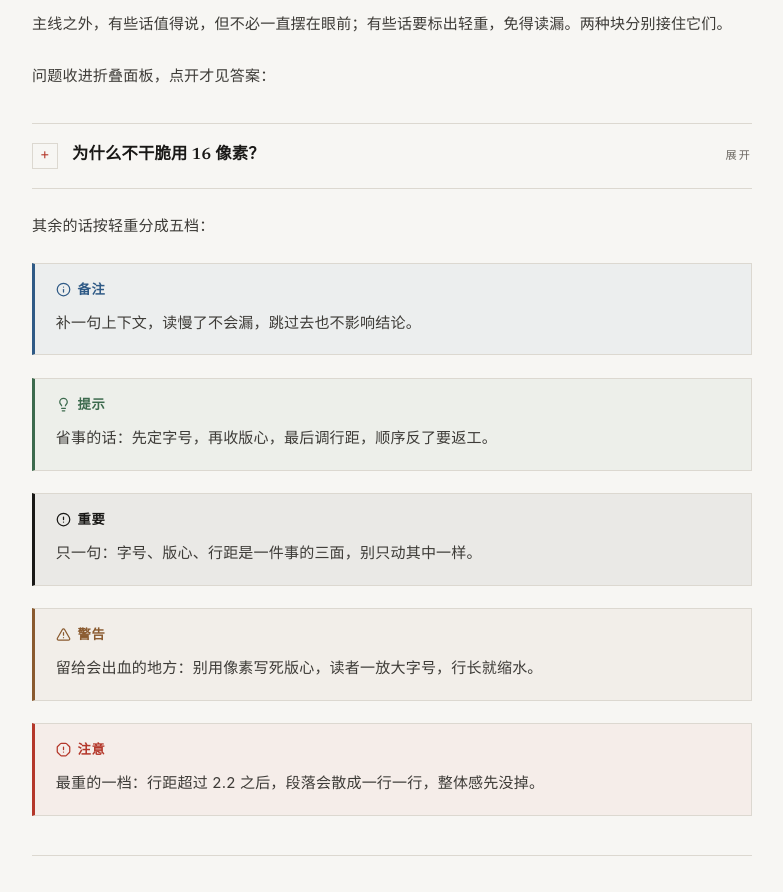
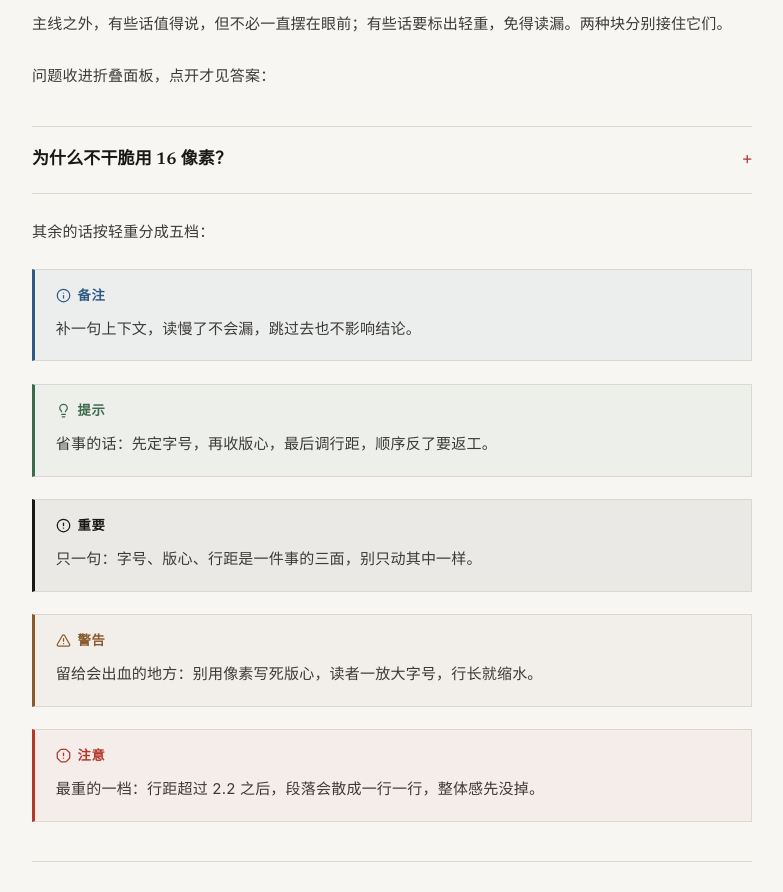
Before and after one commit to zurichscud/blogs, a website built with Vite: page article.html in a window 1280 px wide. Shown: the part 3600-4492 px from the top of the page, without its empty margins (248-1031 px from the left). Built offline with nearby package versions, Linux system fonts and the light colour scheme.

Commit message:
折叠面板改排成「题线」：上下两道细线框住，标题走衬线、与正文同起，行末一枚等宽加减号（合 + 开 −）作全块唯一示意，正文由折线托出、不再缩进；去掉左首活字方框与右端「展开/收起」小字两处重复示意，悬停标题上朱；README 描述同步改写

```diff
--- a/styles.css
+++ b/styles.css
@@ -1124,29 +1124,27 @@ html[data-theme="dark"] .prose .callout {
 }
 
 /* 折叠面板：引用块第一行写成 > [+] 标题 的，由生成器转成 details
-   （见 build-post.mjs 的 accordionOf）。整块当一册折页来排：
-   上下两道细线框出折页，标题行做成目录条目——左栏一颗活字方框装着
-   加减号（开合换字形、换墨色，方框定宽，标题不挪位），标题走衬线
-   （呼应 h2 与引文，和提示块的无衬线一眼分得开），右端一列小字标出
-   开合；正文沿标题列缩进，与标题之间的那道细线就是折线。
-   开合只换符号与线，版面不动 */
+   （见 build-post.mjs 的 accordionOf）。整块排成一条「题线」：
+   上下两道细线框住，标题走衬线、与正文同起；行末一枚等宽加减号——
+   合着是 +、开着是 −，全块只此一处示意；正文在标题下的折线底下
+   展开，不再缩进。开合只换字形，版面不动 */
 .prose .accordion {
-  margin-top: 2.2em;
+  margin-top: 2.4em;
   border-top: 1px solid var(--rule);
   border-bottom: 1px solid var(--rule);
 }
 
 .prose .accordion__title {
   display: grid;
-  grid-template-columns: 1.6rem minmax(0, 1fr) auto;
+  grid-template-columns: minmax(0, 1fr) auto;
   align-items: baseline;
-  column-gap: 0.9rem;
+  column-gap: 1.2rem;
   padding-block: 1.15em;
   cursor: pointer;
   font-family: var(--font-display);
-  font-size: 1.02rem;
+  font-size: 1.06rem;
   font-weight: 600;
-  line-height: 1.55;
+  line-height: 1.6;
   color: var(--ink);
   list-style: none;
   transition: color var(--dur-fast) var(--ease);
@@ -1156,60 +1154,29 @@ html[data-theme="dark"] .prose .callout {
   display: none;
 }
 
-.prose .accordion__title::before {
+/* 行末的加减号：等宽、常驻朱红，位置定死在右端 */
+.prose .accordion__title::after {
   content: "+";
-  display: inline-grid;
-  place-items: center;
-  width: 1.6rem;
-  height: 1.6rem;
-  border: 1px solid var(--rule);
+  justify-self: end;
   font-family: var(--font-mono);
-  font-size: 0.84rem;
+  font-size: 0.98rem;
   font-weight: 400;
-  color: var(--accent);
-  transition: border-color var(--dur-fast) var(--ease),
-    background-color var(--dur-fast) var(--ease);
-}
-
-/* 展开时方框上墨：字身填朱红，减号反白 */
-.prose .accordion[open] .accordion__title::before {
+  line-height: 1;
+  color: var(--accent);
+}
+
+.prose .accordion[open] .accordion__title::after {
   content: "−";
-  border-color: var(--accent);
-  background-color: var(--accent);
-  color: var(--paper);
-}
-
-/* 右端的小字：合着是「展开」，开了是「收起」，与目录、上下篇的小字同一副面孔 */
-.prose .accordion__title::after {
-  content: "展开";
-  justify-self: end;
-  font-family: var(--font-body);
-  font-size: 0.7rem;
-  font-weight: 400;
-  letter-spacing: 0.18em;
-  color: var(--muted);
-  transition: color var(--dur-fast) var(--ease);
-}
-
-.prose .accordion[open] .accordion__title::after {
-  content: "收起";
-}
-
+}
+
+/* 悬停整条题线：标题走向朱红，与上下篇的悬停同一手法 */
 .prose .accordion__title:hover {
   color: var(--accent);
 }
 
-.prose .accordion__title:hover::before {
-  border-color: var(--accent);
-}
-
-.prose .accordion__title:hover::after {
-  color: var(--accent);
-}
-
-/* 正文：沿标题列缩进，顶上那道细线是折线 */
+/* 正文：折线之下展开，与标题同起 */
 .prose .accordion__body {
-  padding: 1.1em 0 1.3em 2.5rem;
+  padding: 1.05em 0 1.3em;
   border-top: 1px solid var(--rule);
 }
 
```
Also changed, not shown: README.md.
